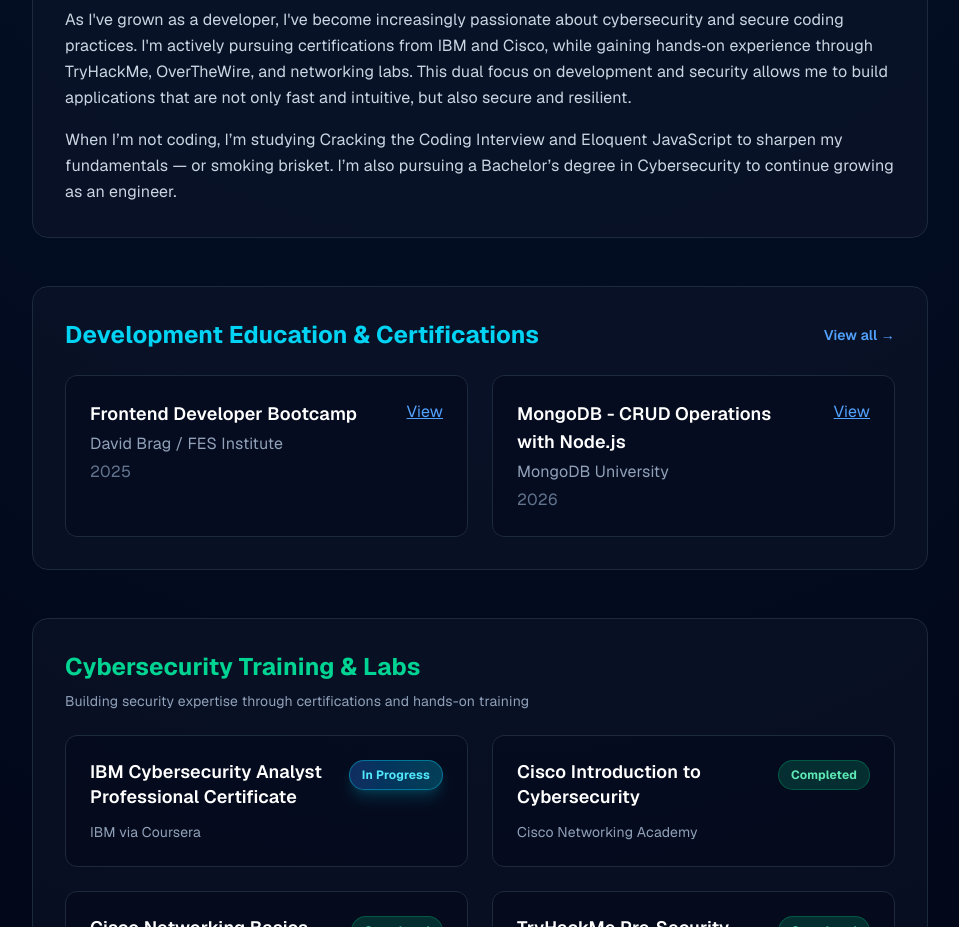
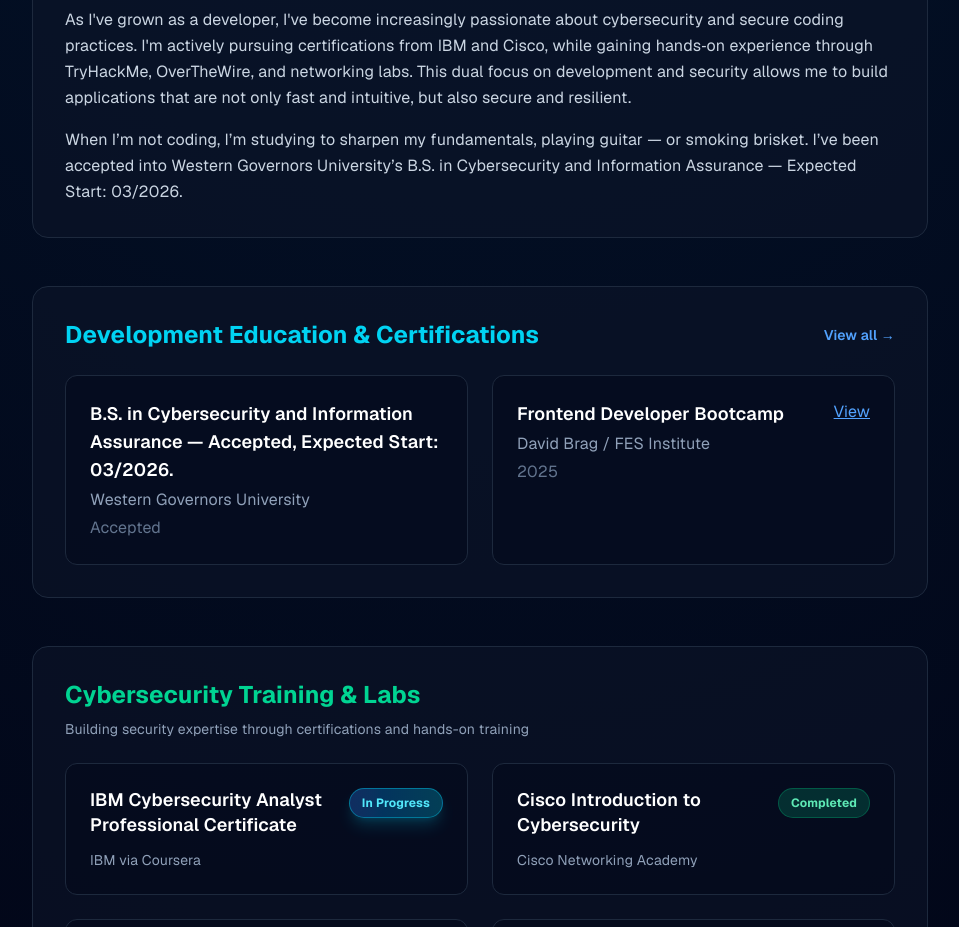
Before and after one commit to kingkey0101/Portfolio-website, a Next.js app: page /about in a window 1280 px wide. Shown: the part 1240-2167 px from the top of the page, without its empty margins (160-1119 px from the left). Built offline with nearby package versions, Linux system fonts and the light colour scheme.

Commit message:
Add WGU acceptance updates and feature Chromebook security project

```diff
--- a/app/about/page.tsx
+++ b/app/about/page.tsx
@@ -100,6 +100,12 @@
     date: string;
     url?: string;
   }> = [
+    {
+      title:
+        "B.S. in Cybersecurity and Information Assurance — Accepted, Expected Start: 03/2026.",
+      institution: "Western Governors University",
+      date: "Accepted",
+    },
     {
       title: "Frontend Developer Bootcamp",
       institution: "David Brag / FES Institute",
@@ -258,10 +264,9 @@
                   allows me to build applications that are not only fast and intuitive, but also
                   secure and resilient.
                 </p>
-                <p className="text-slate-300 leading-relaxed">                  When I’m not coding, I’m studying Cracking the Coding
-                  Interview and Eloquent JavaScript to sharpen my fundamentals —
-                  or smoking brisket. I’m also pursuing a Bachelor’s
-                  degree in Cybersecurity to continue growing as an engineer.
+                <p className="text-slate-300 leading-relaxed">                  When I’m not coding, I’m studying to sharpen my fundamentals, playing guitar —
+                  or smoking brisket. I’ve been accepted into Western Governors
+                  University’s B.S. in Cybersecurity and Information Assurance — Expected Start: 03/2026.
                 </p>
               </div>
               {/* Education */}
--- a/app/components/Projects.tsx
+++ b/app/components/Projects.tsx
@@ -22,7 +22,7 @@
     (p) =>
       p.title === "MealMuse" ||
       p.title.startsWith("Skinstric.ai") ||
-      p.title === "FlickFinder"
+      p.title === "Chromebook to Kali Linux Workstation"
   );
 
   const nextImage = (projectTitle: string, totalImages: number) => {
--- a/app/cybersecurity/page.tsx
+++ b/app/cybersecurity/page.tsx
@@ -158,7 +158,8 @@
                   certifications from IBM and Cisco, I'm building a strong
                   foundation in network security, incident response, and system
                   administration — skills that make me a more well‑rounded and
-                  security‑conscious developer.
+                  security‑conscious developer. I’ve also been accepted into
+                  Western Governors University’s B.S. in Cybersecurity and Information Assurance —  Expected Start: 03/2026.
                 </p>
               </div>
 
--- a/app/education/page.tsx
+++ b/app/education/page.tsx
@@ -25,6 +25,14 @@
   };
 
   const educationItems = [
+    {
+      title:
+        "B.S. in Cybersecurity and Information Assurance — Accepted, Expected Start: 03/2026.",
+      institution: "Western Governors University",
+      date: "Accepted",
+      description:
+        "Accepted into Western Governors University’s cybersecurity degree program with an expected start in March 2026.",
+    },
     {
       title: "Frontend Developer Bootcamp",
       institution: "David Brag / FES Institute",
--- a/app/layout.tsx
+++ b/app/layout.tsx
@@ -15,9 +15,9 @@
 
 export const metadata: Metadata = {
   metadataBase: new URL("https://keylanking.dev"),
-  title: "Keylan King — Frontend Developer",
+  title: "Keylan King — Security-Focused Developer",
   description:
-    "Modern, performant web experiences built with Next.js, React, TypeScript, and Tailwind.",
+    "Security-Focused Developer building secure, performant web experiences with Next.js, React, and TypeScript.",
   icons: {
     icon: [{ url: "/kklogo.png", type: "image/png" }],
     apple: "/kklogo.png",
@@ -25,23 +25,23 @@
   openGraph: {
     type: "website",
     url: "https://keylanking.dev/",
-    title: "Keylan King — Frontend Developer",
+    title: "Keylan King — Security-Focused Developer",
     description:
-      "Modern, performant web experiences built with Next.js, React, TypeScript, and Tailwind.",
+      "Security-Focused Developer building secure, performant web experiences with Next.js, React, and TypeScript.",
     images: [
       {
         url: "/opengraph-image.png",
         width: 1200,
         height: 630,
-        alt: "Keylan King — Frontend Developer",
+        alt: "Keylan King — Security-Focused Developer",
       },
     ],
   },
   twitter: {
     card: "summary_large_image",
-    title: "Keylan King — Frontend Developer",
+    title: "Keylan King — Security-Focused Developer",
     description:
-      "Modern, performant web experiences built with Next.js, React, TypeScript, and Tailwind.",
+      "Security-Focused Developer building secure, performant web experiences with Next.js, React, and TypeScript.",
     images: ["/twitter-image.png"],
     creator: "@keylanking",
   },
--- a/app/opengraph-image.tsx
+++ b/app/opengraph-image.tsx
@@ -48,7 +48,7 @@
               maxWidth: 900,
             }}
           >
-            Frontend Developer — Next.js, React, TypeScript, Tailwind
+            Security-Focused Developer — Next.js, React, TypeScript
           </div>
           <div style={{ fontSize: 22, color: "#9bd4e8" }}>keylanking.dev</div>
         </div>
--- a/app/twitter-image.tsx
+++ b/app/twitter-image.tsx
@@ -48,7 +48,7 @@
               maxWidth: 900,
             }}
           >
-            Frontend Developer — Next.js, React, TypeScript, Tailwind
+            Security-Focused Developer — Next.js, React, TypeScript
           </div>
           <div style={{ fontSize: 22, color: "#9bd4e8" }}>keylanking.dev</div>
         </div>
```
Also changed, not shown: 1 other file (tests, documents, lock files or other folders).
